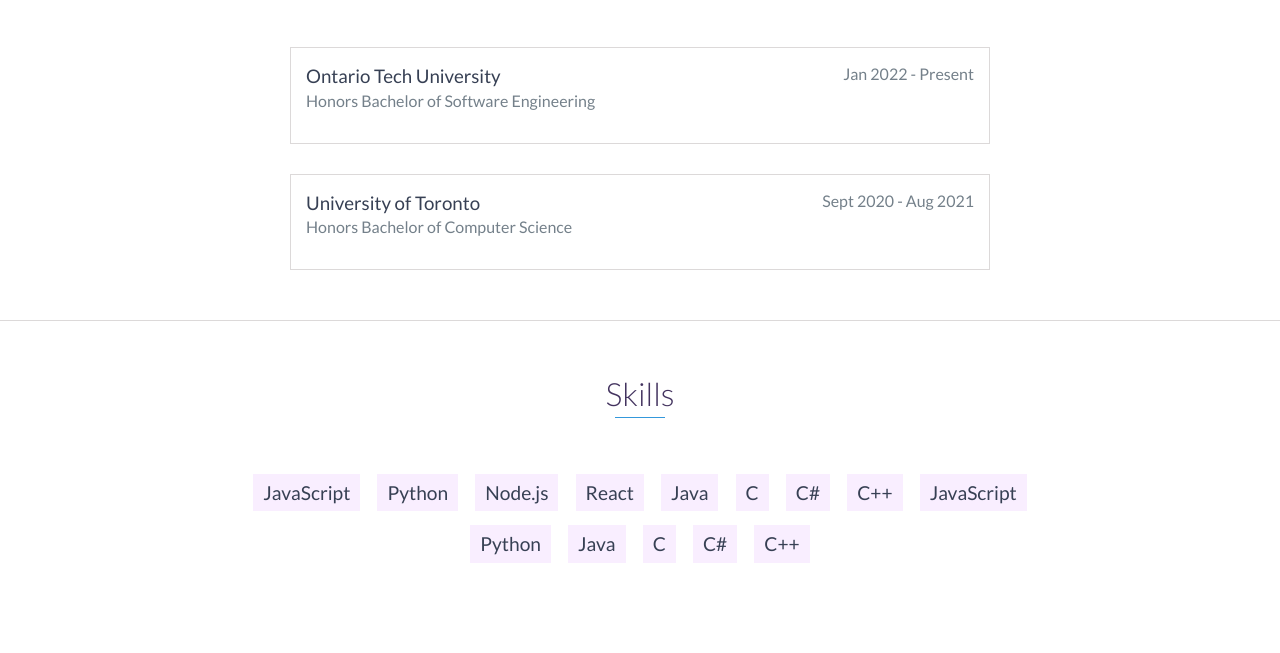
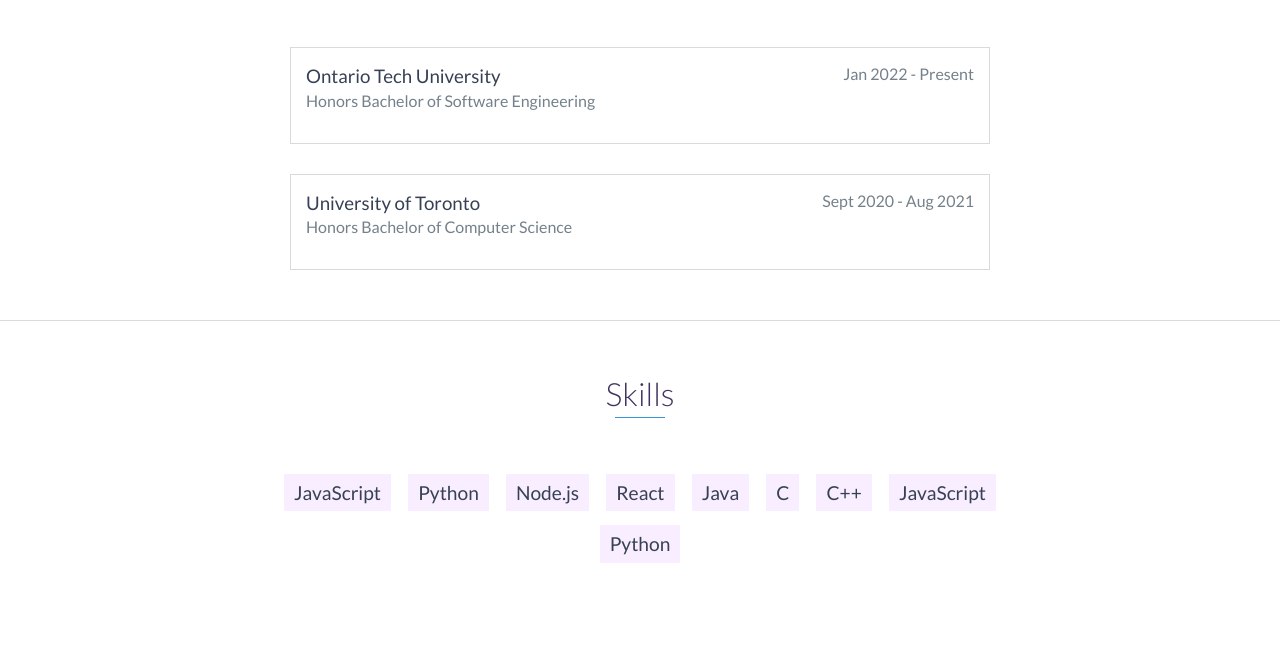
Before and after one commit to kunalpanda/Portfolio, a website: page index.html in a window 1280 px wide. Shown: the part 1842-2495 px from the top of the page. Drawn offline with nearby package versions, Linux system fonts and the light colour scheme.

Commit message:
removed repeated skills

```diff
--- a/index.html
+++ b/index.html
@@ -132,14 +132,9 @@
             <li>React</li>
             <li>Java</li>
             <li>C</li>
-            <li>C#</li>
             <li>C++</li>
             <li>JavaScript</li>
             <li>Python</li>
-            <li>Java</li>
-            <li>C</li>
-            <li>C#</li>
-            <li>C++</li>
         </ul>
     </div>
     <!-- End #skills -->
```
